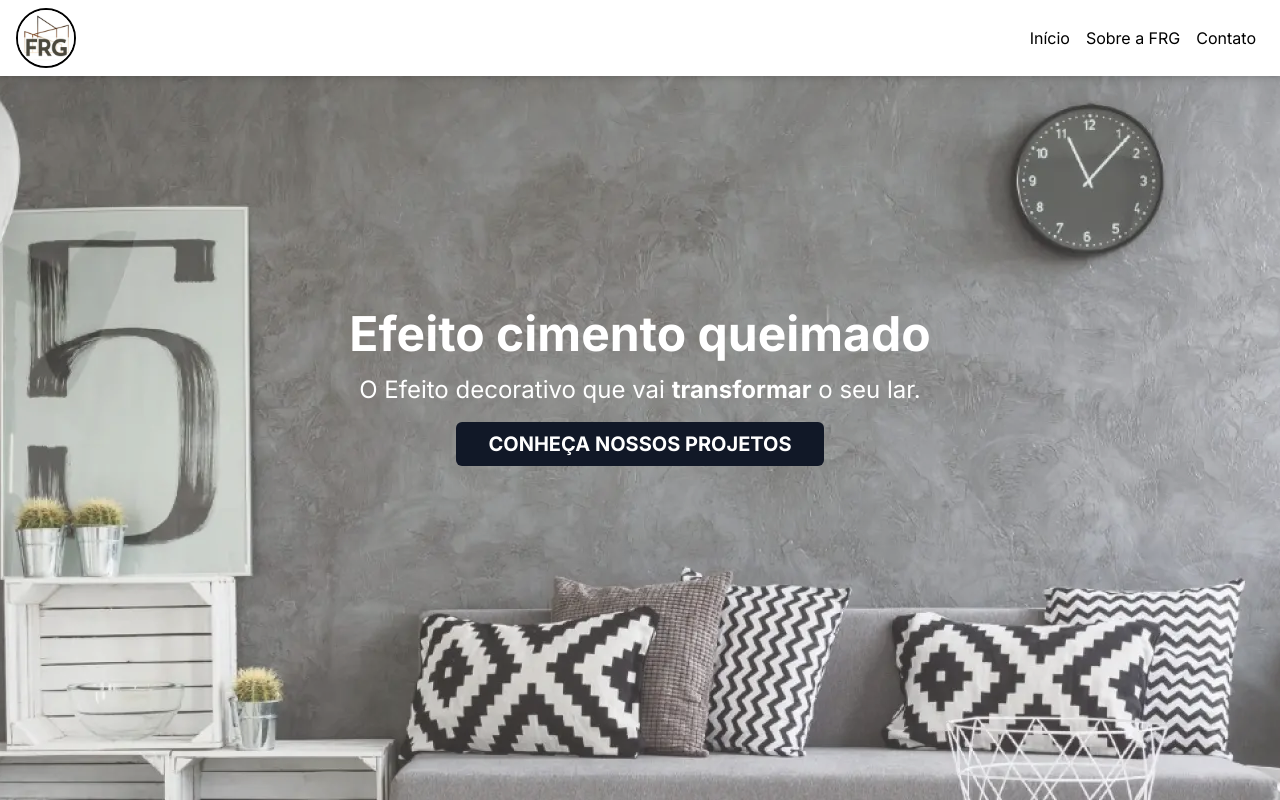
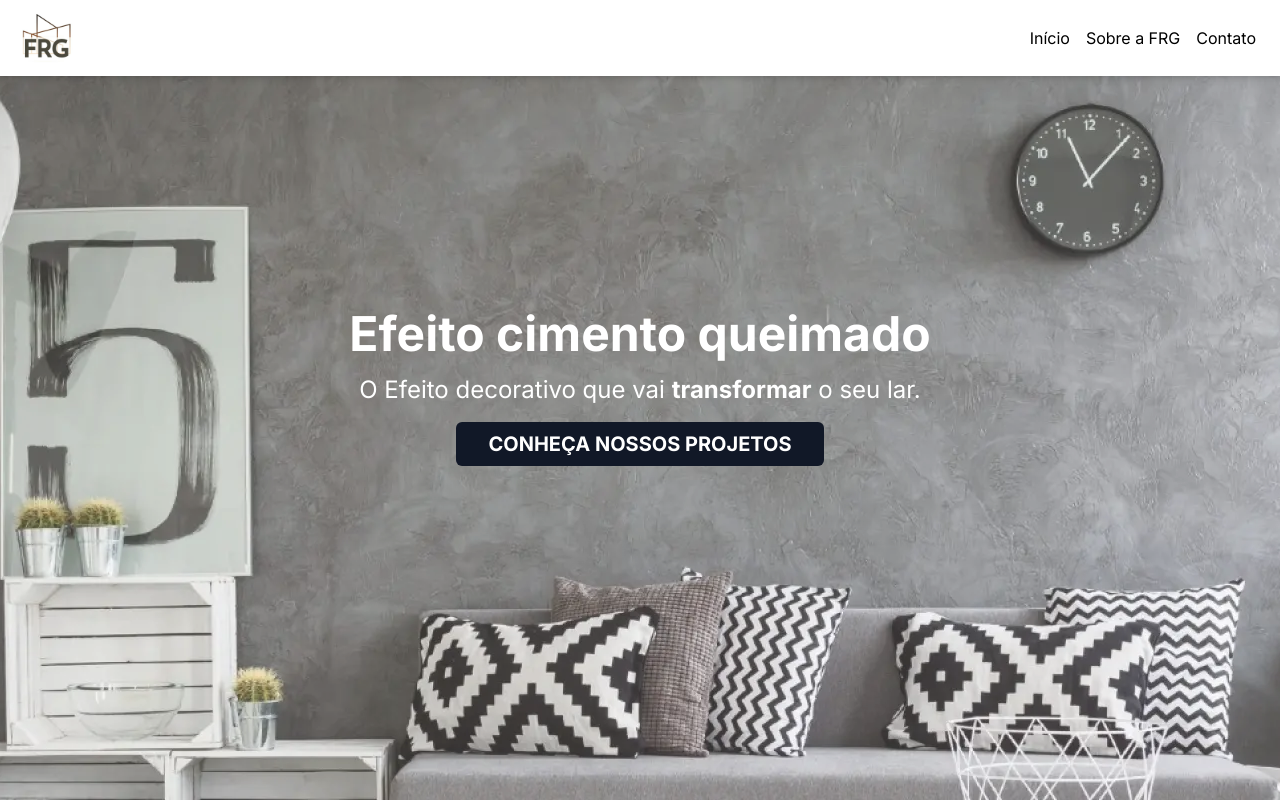
Before and after one commit to KeysiJones/portfolio-jones, a Next.js app: page / in a window 1280 px wide. Built offline with nearby package versions, Linux system fonts and the light colour scheme.

Commit message:
Remove black border on logo

```diff
--- a/src/pages/index.js
+++ b/src/pages/index.js
@@ -70,7 +70,7 @@ export default function Home() {
   return (
     <div className={'h-[92vh] text-black bg-white transition-all ' + inter.className}>
       <div className='fixed z-10 flex justify-between w-full px-4 py-1 bg-white shadow-md sm:py-2'>
-        <Image src='/logo.jpg' alt='' width={60} height={60} className='transition-all border-2 border-black hover:cursor-pointer rounded-full !opacity-1 hover:scale-110' onClick={() => window.open('https://www.instagram.com/frgpinturas/', '_blank')} />
+        <Image src='/logo.jpg' alt='' width={60} height={60} className='transition-all hover:cursor-pointer rounded-full !opacity-1 hover:scale-110' onClick={() => window.open('https://www.instagram.com/frgpinturas/', '_blank')} />
         <div>
           <ul className={'flex items-center h-full !opacity-1'}>
             <li className='mx-2 transition-all hover:scale-110 hover:cursor-pointer' onClick={() => document.getElementById("hero-section").scrollIntoView({ behavior: 'smooth' })}>Início</li>
```
